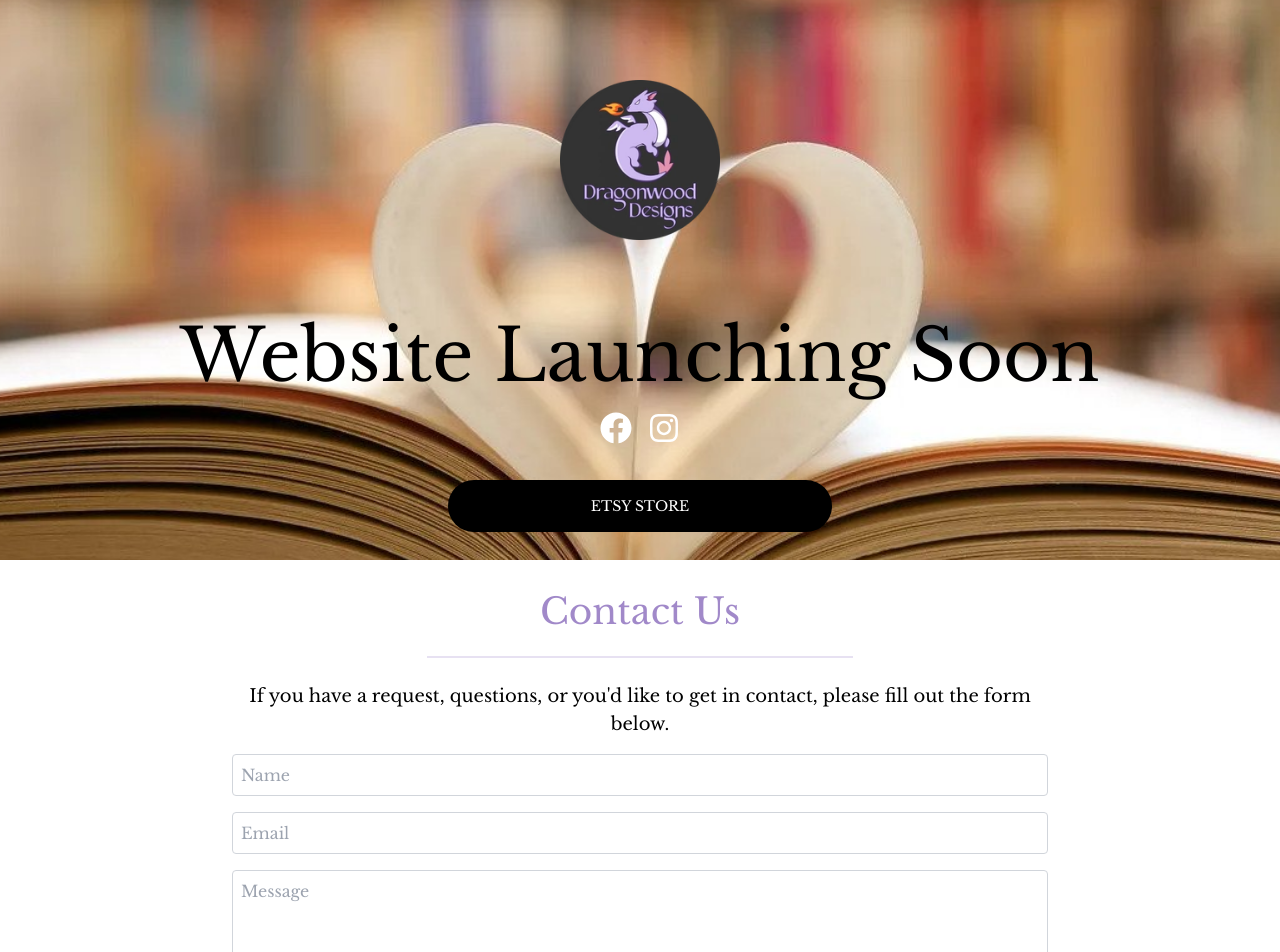
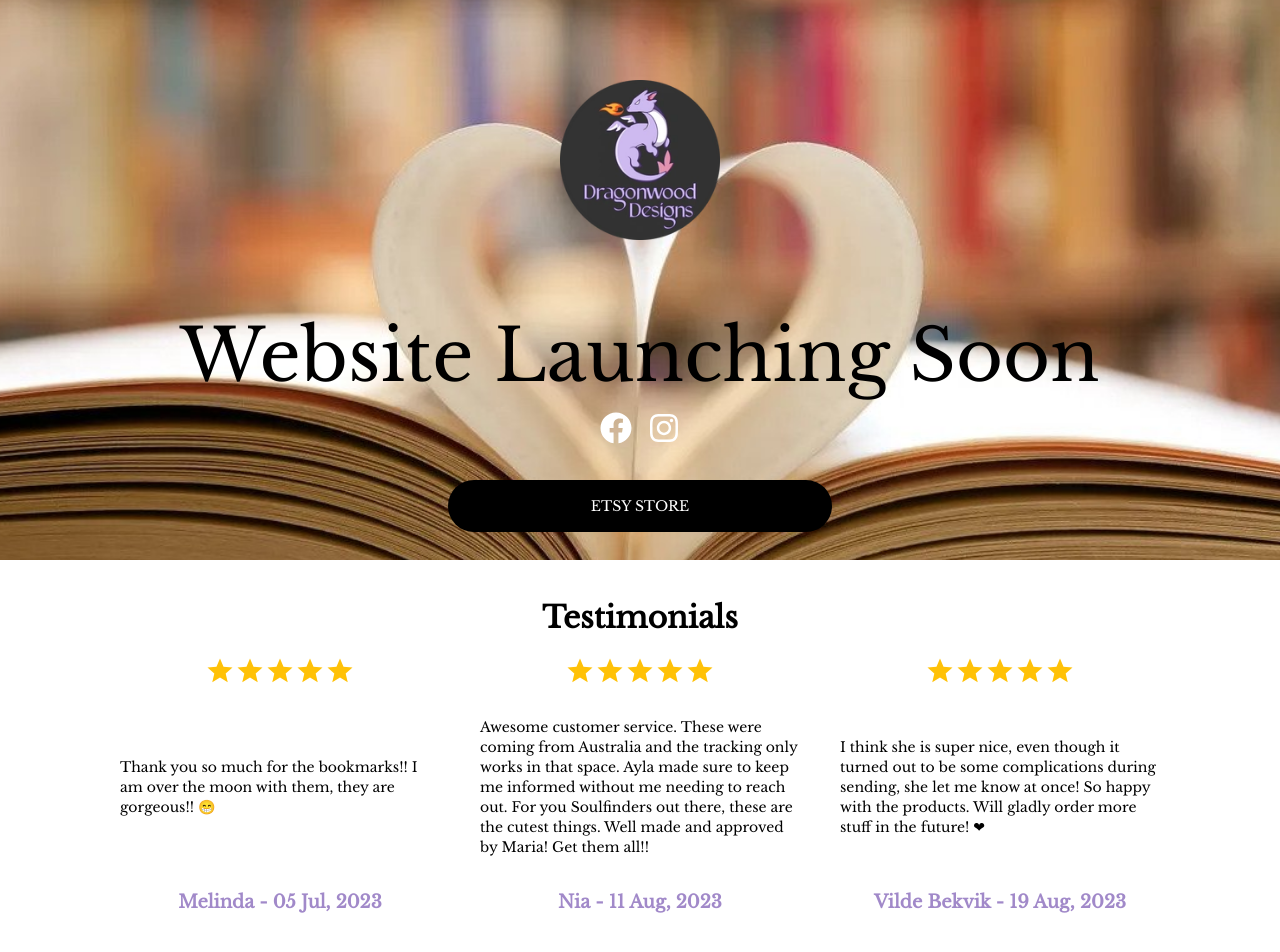
Before and after one commit to NathansStuff/dragonwoodDesigns, a Next.js app: page / in a window 1280 px wide. Shown: the top 952 px of the page. Built offline with nearby package versions, Linux system fonts and the light colour scheme.

Commit message:
feat: socials

```diff
--- a/package.json
+++ b/package.json
@@ -22,6 +22,7 @@
     "react-dom": "18.2.0",
     "react-hook-form": "^7.45.1",
     "react-icons": "^4.10.1",
+    "react-rating-stars-component": "^2.2.0",
     "react-social-icons": "^5.15.0",
     "tailwindcss": "3.3.2",
     "typescript": "5.1.6"
--- a/src/app/globals.css
+++ b/src/app/globals.css
@@ -25,3 +25,9 @@ body {
     )
     rgb(var(--background-start-rgb));
 }
+
+@layer components {
+  .flex-center {
+    @apply flex justify-center items-center text-center;
+  }
+}
--- a/src/app/page.tsx
+++ b/src/app/page.tsx
@@ -2,6 +2,7 @@ import Image from 'next/image';
 import ContactForm from './ContactForm';
 import Button from './Button';
 import Socials from '@/components/Socials';
+import Testimonials from '@/components/Testimonials';
 
 export default function Home() {
   return (
@@ -48,6 +49,7 @@ export default function Home() {
           </div>
         </div>
       </div>
+      <Testimonials />
       <ContactForm />
     </main>
   );
--- /dev/null
+++ b/src/components/Rating/IRating.ts
@@ -0,0 +1,12 @@
+export interface IRatingProps {
+  className?: string;
+  count: number;
+  value: number;
+  color?: string;
+  activeColor?: string;
+  size?: number;
+  isHalf?: boolean;
+  emptyIcon?: React.ReactElement;
+  halfIcon?: React.ReactElement;
+  fullIcon?: React.ReactElement;
+}
--- /dev/null
+++ b/src/components/Rating/Rating.tsx
@@ -0,0 +1,44 @@
+import { ReactElement, cloneElement } from 'react';
+import { IRatingProps } from './IRating';
+import { EmptyStar, FullStar, HalfStar } from './Stars';
+
+function Rating({
+  className,
+  count,
+  value,
+  color = '#ffd700',
+  activeColor = '#ffc107',
+  size = 30,
+  isHalf = true,
+  emptyIcon = <EmptyStar />,
+  halfIcon = <HalfStar />,
+  fullIcon = <FullStar />,
+}: IRatingProps) {
+  const stars = [];
+
+  for (let i = 1; i <= count; i++) {
+    let star: ReactElement;
+    if (isHalf && value - i + 1 > 0 && value - i + 1 < 1) {
+      star = halfIcon;
+    } else if (i <= value) {
+      star = fullIcon;
+    } else {
+      star = emptyIcon;
+    }
+
+    stars.push(
+      <div
+        key={i}
+      >
+        {cloneElement(star, {
+          size: size,
+          color: i <= value ? activeColor : color,
+        })}
+      </div>
+    );
+  }
+
+  return <div className={`rating flex ${className}`}>{stars}</div>;
+}
+
+export default Rating;
--- /dev/null
+++ b/src/components/Rating/Stars.tsx
@@ -0,0 +1,48 @@
+interface IconProps {
+  size?: number;
+  color?: string;
+}
+
+const FullStar = ({ size = 24, color = '#000000' }: IconProps) => {
+  return (
+    <div style={{ color: color }}>
+      <svg height={size} viewBox='0 0 24 24'>
+        <path
+          d='M12 17.27L18.18 21l-1.64-7.03L22 9.24l-7.19-.61L12 2 9.19 8.63 2 9.24l5.46 4.73L5.82 21z'
+          fill='currentColor'
+        />
+        <path d='M0 0h24v24H0z' fill='none' />
+      </svg>
+    </div>
+  );
+};
+
+const HalfStar = ({ size = 24, color = '#000000' }: IconProps) => {
+  return (
+    <div style={{ color: color }}>
+      <svg height={size} viewBox='0 0 24 24'>
+        <path
+          d='M22 9.24l-7.19-.62L12 2 9.19 8.63 2 9.24l5.46 4.73L5.82 21 12 17.27 18.18 21l-1.63-7.03L22 9.24zM12 15.4V6.1l1.71 4.04 4.38.38-3.32 2.88 1 4.28L12 15.4z'
+          fill='currentColor'
+        />
+        <path d='M0 0h24v24H0z' fill='none' />
+      </svg>
+    </div>
+  );
+};
+
+const EmptyStar = ({ size = 24, color = '#000000' }: IconProps) => {
+  return (
+    <div style={{ color: color }}>
+      <svg height={size} viewBox='0 0 24 24'>
+        <path
+          d='M22 9.24l-7.19-.62L12 2 9.19 8.63 2 9.24l5.46 4.73L5.82 21 12 17.27 18.18 21l-1.63-7.03L22 9.24zM12 15.4l-3.76 2.27 1-4.28-3.32-2.88 4.38-.38L12 6.1l1.71 4.04 4.38.38-3.32 2.88 1 4.28L12 15.4z'
+          fill='currentColor'
+        />
+        <path d='M0 0h24v24H0z' fill='none' />
+      </svg>
+    </div>
+  );
+};
+
+export { FullStar, HalfStar, EmptyStar };
--- /dev/null
+++ b/src/components/Testimonials.tsx
@@ -0,0 +1,45 @@
+import Testimony from '@/components/Testimony';
+import { ITestimony } from '@/types/ITestimony';
+
+type Props = {};
+
+const mockTestimony: ITestimony[] = [
+  {
+    stars: 5,
+    name: 'Melinda - 05 Jul, 2023',
+    testimony:
+      "Thank you so much for the bookmarks!! I am over the moon with them, they are gorgeous!! 😁 ",
+  },
+  {
+    stars: 5,
+    name: 'Nia - 11 Aug, 2023',
+    testimony:
+      'Awesome customer service. These were coming from Australia and the tracking only works in that space. Ayla made sure to keep me informed without me needing to reach out. For you Soulfinders out there, these are the cutest things. Well made and approved by Maria! Get them all!!',
+  },
+  {
+    stars: 5,
+    name: 'Vilde Bekvik - 19 Aug, 2023',
+    testimony:
+      'I think she is super nice, even though it turned out to be some complications during sending, she let me know at once! So happy with the products. Will gladly order more stuff in the future! ❤',
+  },
+];
+
+async function Testimonials({}: Props) {
+  const testimonials: ITestimony[] = mockTestimony;
+
+  return (
+    <div className='w-full bg-white text-black py-4 pt-10'>
+      <h4 className='text-3xl font-bold text-center'>Testimonials</h4>
+      <div className='flex-center flex-col sm:flex-row flex-wrap px-10 space-y-10 md:flex-row md:space-y-0 md:space-x-10'>
+        {testimonials.map((testimony, index) => (
+          <Testimony
+            testimony={testimony}
+            key={index}
+          />
+        ))}
+      </div>
+    </div>
+  );
+}
+
+export default Testimonials;
--- /dev/null
+++ b/src/components/Testimony.tsx
@@ -0,0 +1,24 @@
+import { ITestimony } from '@/types/ITestimony';
+import Rating from './Rating/Rating';
+
+type Props = {
+  testimony: ITestimony;
+};
+
+function Testimony({ testimony }: Props) {
+  return (
+    <div className='flex-center flex-col text-left space-y-4 max-w-xs pt-5 md:h-[280px] justify-between'>
+      <Rating
+        count={5}
+        value={testimony?.stars}
+      />
+      {/* Testimony */}
+      <p className='text-sm'>{testimony?.testimony}</p>
+      {/* Name */}
+      <p className='text-primary font-semibold text-lg'>{testimony?.name}</p>
+      {/* Job Link */}
+    </div>
+  );
+}
+
+export default Testimony;
--- /dev/null
+++ b/src/types/ITestimony.ts
@@ -0,0 +1,5 @@
+export interface ITestimony {
+  stars: number;
+  name: string;
+  testimony: string;
+}
```
Also changed, not shown: 1 other file (tests, documents, lock files or other folders).
